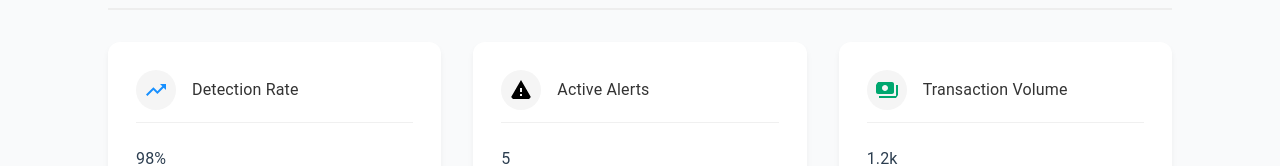
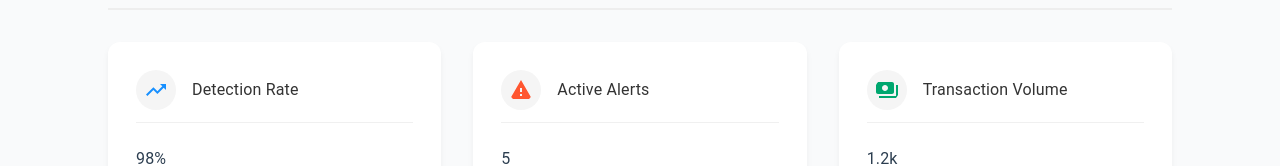
Before and after one commit to gazzaar/fraud-detection, a React app: page /login in a window 1280 px wide. Both pictures are taken after typing "name@example.com", "Sample123" into the empty fields and a click on the button "SIGN IN". Shown: the part 166-332 px from the top of the page. Built offline with nearby package versions, Linux system fonts and the light colour scheme; the HTML template or start-up script is replaced by a standard one.

Commit message:
style: change warning icon

```diff
--- a/src/components/Dashboard/Dashboard.jsx
+++ b/src/components/Dashboard/Dashboard.jsx
@@ -111,7 +111,7 @@ const Dashboard = () => {
 
           <div className={styles.card}>
             <div className={styles.cardHeader}>
-              <WarningIcon className={styles.cardIcon} />
+              <WarningIcon className={styles.cardIcon} color="error" />
               <Typography className={styles.cardTitle}>
                 Active Alerts
               </Typography>
```
